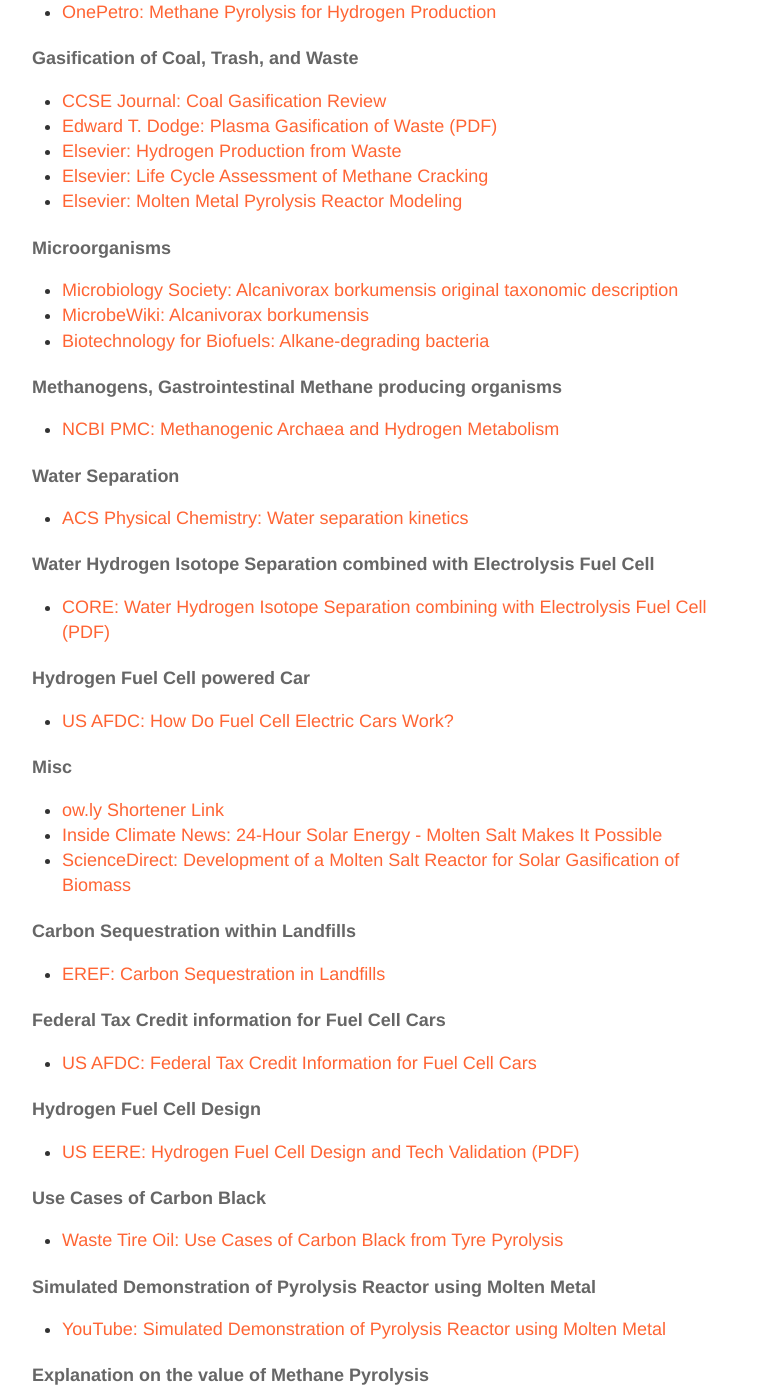
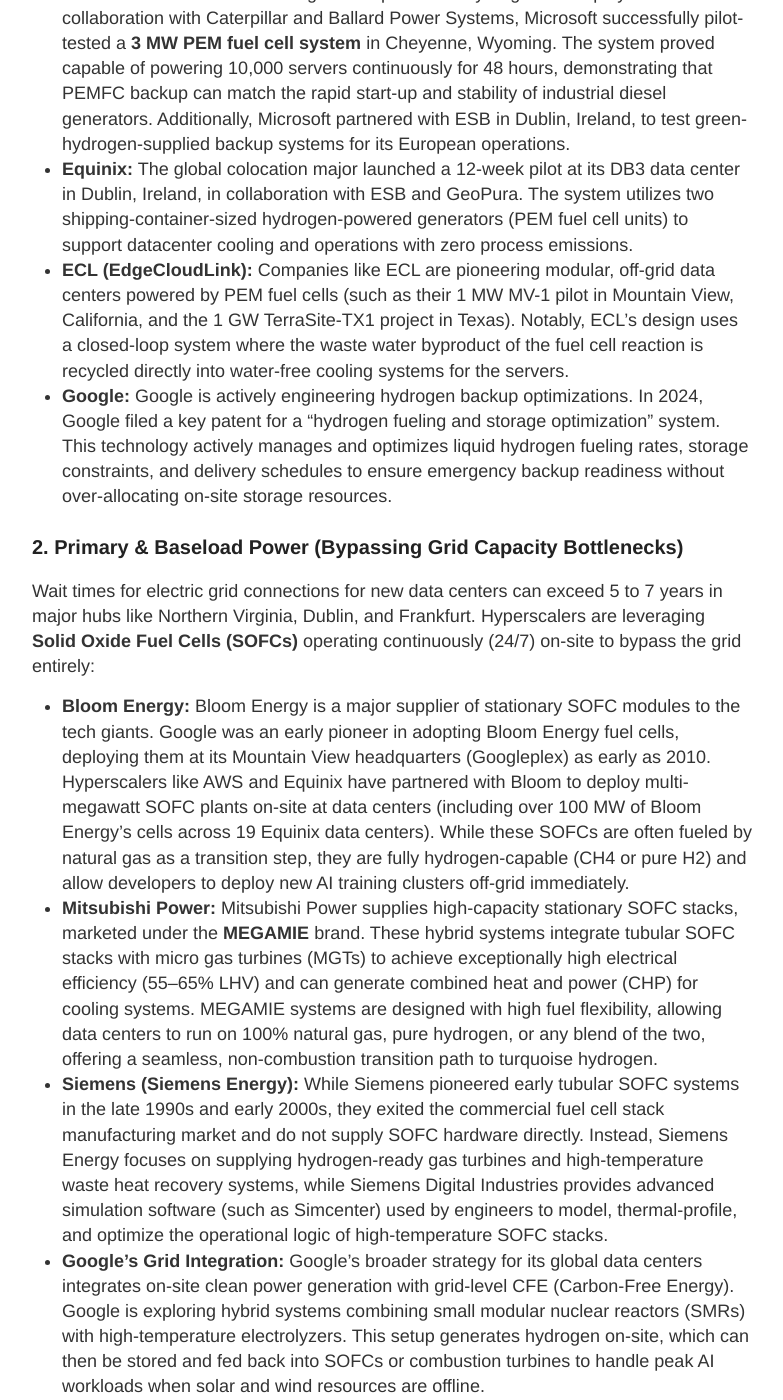
Before and after one commit to YungRaj/YungRaj.github.io, a Jekyll site: the page built from _posts/2022-08-15-Hydrogen.md, in a window 1280 px wide and 1400 px high, scrolled down 42343 px. Shown: the whole window, without its empty margins (248-1031 px from the left). Built offline with Jekyll 4.4.1, drawn with Linux system fonts in a browser that asks for light colours; some of the changed text lies outside the part shown.

Commit message:
Data Center Hydrogen Energy

```diff
--- a/_posts/2022-08-15-Hydrogen.md
+++ b/_posts/2022-08-15-Hydrogen.md
@@ -752,6 +752,28 @@
 * **Geometries:** SOFCs are engineered in either **Planar** (flat plates stacked together, offering high power density but requiring complex high-temperature seals) or **Tubular** (hollow tubes, which are easier to seal and handle thermal expansion better, but have lower power density) configurations.
 * **Interconnects:** Ferritic stainless steels are used in IT-SOFCs to connect cells in series, coated with protective cobalt-manganese spinel layers to prevent chromium evaporation, which can poison the cathode.
 
+
+## Hydrogen in Data Centers (Powering the AI Era)
+
+The rapid expansion of artificial intelligence (AI), machine learning (ML), and high-performance computing (HPC) has driven data center power demands to unprecedented levels. Hyperscalers are facing grid capacity limits while simultaneously committing to strict net-zero carbon pledges. To bypass electric grid bottlenecks and eliminate fossil-fuel emissions, the tech industry is turning to hydrogen fuel cells for both backup power (displacing diesel generators) and primary/baseload power (displacing natural gas turbines).
+
+### 1. Backup Power (Displacing Diesel Generators)
+Data centers require extremely reliable backup power (typically 99.999% uptime) to prevent service disruptions. Traditionally, this is handled by large arrays of diesel generators. Under pressure to eliminate diesel usage by 2030, companies are validating Proton Exchange Membrane Fuel Cells (PEMFCs) as a replacement:
+* **Microsoft:** Microsoft has emerged as a pioneer in hydrogen backup systems. In collaboration with Caterpillar and Ballard Power Systems, Microsoft successfully pilot-tested a **3 MW PEM fuel cell system** in Cheyenne, Wyoming. The system proved capable of powering 10,000 servers continuously for 48 hours, demonstrating that PEMFC backup can match the rapid start-up and stability of industrial diesel generators. Additionally, Microsoft partnered with ESB in Dublin, Ireland, to test green-hydrogen-supplied backup systems for its European operations.
+* **Equinix:** The global colocation major launched a 12-week pilot at its DB3 data center in Dublin, Ireland, in collaboration with ESB and GeoPura. The system utilizes two shipping-container-sized hydrogen-powered generators (PEM fuel cell units) to support datacenter cooling and operations with zero process emissions.
+* **ECL (EdgeCloudLink):** Companies like ECL are pioneering modular, off-grid data centers powered by PEM fuel cells (such as their 1 MW MV-1 pilot in Mountain View, California, and the 1 GW TerraSite-TX1 project in Texas). Notably, ECL's design uses a closed-loop system where the waste water byproduct of the fuel cell reaction is recycled directly into water-free cooling systems for the servers.
+* **Google:** Google is actively engineering hydrogen backup optimizations. In 2024, Google filed a key patent for a "hydrogen fueling and storage optimization" system. This technology actively manages and optimizes liquid hydrogen fueling rates, storage constraints, and delivery schedules to ensure emergency backup readiness without over-allocating on-site storage resources.
+
+### 2. Primary & Baseload Power (Bypassing Grid Capacity Bottlenecks)
+Wait times for electric grid connections for new data centers can exceed 5 to 7 years in major hubs like Northern Virginia, Dublin, and Frankfurt. Hyperscalers are leveraging **Solid Oxide Fuel Cells (SOFCs)** operating continuously (24/7) on-site to bypass the grid entirely:
+* **Bloom Energy:** Bloom Energy is a major supplier of stationary SOFC modules to the tech giants. Google was an early pioneer in adopting Bloom Energy fuel cells, deploying them at its Mountain View headquarters (Googleplex) as early as 2010. Hyperscalers like AWS and Equinix have partnered with Bloom to deploy multi-megawatt SOFC plants on-site at data centers (including over 100 MW of Bloom Energy's cells across 19 Equinix data centers). While these SOFCs are often fueled by natural gas as a transition step, they are fully hydrogen-capable (CH<sub>4</sub> or pure H<sub>2</sub>) and allow developers to deploy new AI training clusters off-grid immediately.
+* **Mitsubishi Power:** Mitsubishi Power supplies high-capacity stationary SOFC stacks, marketed under the **MEGAMIE** brand. These hybrid systems integrate tubular SOFC stacks with micro gas turbines (MGTs) to achieve exceptionally high electrical efficiency (55–65% LHV) and can generate combined heat and power (CHP) for cooling systems. MEGAMIE systems are designed with high fuel flexibility, allowing data centers to run on 100% natural gas, pure hydrogen, or any blend of the two, offering a seamless, non-combustion transition path to turquoise hydrogen.
+* **Siemens (Siemens Energy):** While Siemens pioneered early tubular SOFC systems in the late 1990s and early 2000s, they exited the commercial fuel cell stack manufacturing market and do not supply SOFC hardware directly. Instead, Siemens Energy focuses on supplying hydrogen-ready gas turbines and high-temperature waste heat recovery systems, while Siemens Digital Industries provides advanced simulation software (such as Simcenter) used by engineers to model, thermal-profile, and optimize the operational logic of high-temperature SOFC stacks.
+* **Google's Grid Integration:** Google's broader strategy for its global data centers integrates on-site clean power generation with grid-level CFE (Carbon-Free Energy). Google is exploring hybrid systems combining small modular nuclear reactors (SMRs) with high-temperature electrolyzers. This setup generates hydrogen on-site, which can then be stored and fed back into SOFCs or combustion turbines to handle peak AI workloads when solar and wind resources are offline.
+
+By utilizing turquoise hydrogen produced via natural gas pyrolysis, these data centers can operate zero-emission, off-grid baseload power systems without the heavy transport penalty of cryogenic liquid hydrogen.
+
+
 # Resources
 
 #### Methane Pyrolysis
```
